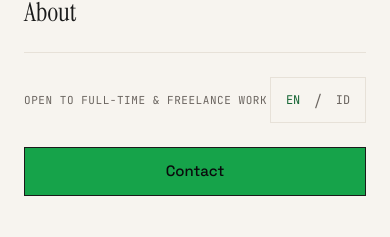
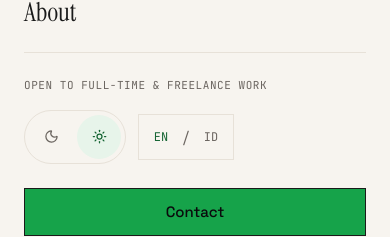
Before and after one commit to afanaffaidin21/headless-haloafan-frontend, a Next.js app: page /about in a window 390 px wide. Both pictures are taken after a click on the button 344 px from the left and 32 px from the top of the page. Shown: the part 364-601 px from the top of the page. Built offline with nearby package versions, Linux system fonts and the light colour scheme; no server answers.

Commit message:
fix: expose theme controls in mobile menu

```diff
--- a/src/components/layout/mobile-nav.tsx
+++ b/src/components/layout/mobile-nav.tsx
@@ -6,6 +6,7 @@ import { useTranslations } from "next-intl";
 import { Menu, X } from "lucide-react";
 import { Link } from "@/i18n/navigation";
 import { LanguageSwitcher } from "@/components/ui/language-switcher";
+import { ThemeToggle } from "@/components/ui/theme-toggle";
 
 export function MobileNav({
   active,
@@ -119,11 +120,14 @@ export function MobileNav({
         </ul>
 
         <div className="mt-auto flex flex-col gap-6 border-t border-line bg-bg pt-6">
-          <div className="flex items-center justify-between">
+          <div className="flex flex-col gap-4">
             <span className="font-mono text-[11px] tracking-wider text-muted">
               {t("nav.available").toUpperCase()}
             </span>
-            <LanguageSwitcher />
+            <div className="flex flex-wrap items-center gap-3">
+              <ThemeToggle />
+              <LanguageSwitcher />
+            </div>
           </div>
           <Link
             href="/contact"
```
Also changed, not shown: 1 other file (tests, documents, lock files or other folders).
